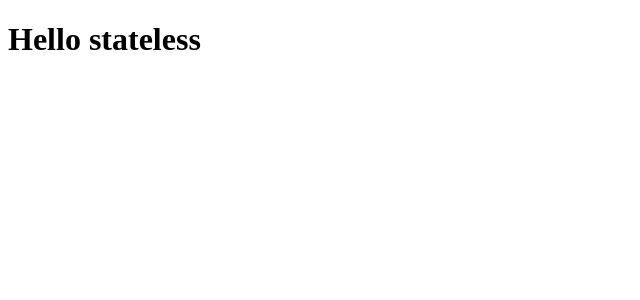
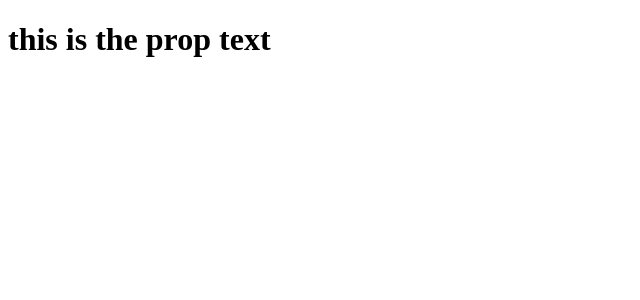
Before and after one commit to bgirlcoolcat/React-How-to, a React (Create React App) app: page / in a window 1280 px wide. Shown: the top 300 px of the page, without its empty margins (0-640 px from the left). Built offline with nearby package versions, Linux system fonts and the light colour scheme.

Commit message:
We can pass data into our components using props

```diff
--- a/public/index.html
+++ b/public/index.html
@@ -2,7 +2,7 @@
 <html lang="en">
   <head>
     <meta charset="utf-8">
-    <title>React App</title>
+    <title>React - How to App</title>
   </head>
   <body>
     <div id="root"></div>
--- a/src/App.js
+++ b/src/App.js
@@ -1,7 +1,12 @@
 import React from 'react';
 
-// A stateless function component
+// In our component, we can access our props by interpolating with curly brackets,
+// this.props, and then, the name of the prop that we're looking for (saved in our index.js file).
 
-const App = () => <h1>Hello stateless</h1>
+class App extends React.Component {
+  render() {
+    return <h1>{this.props.txt}</h1>
+  }
+}
 
 export default App;
--- a/src/index.js
+++ b/src/index.js
@@ -1,10 +1,9 @@
 import React from 'react';
 import ReactDOM from 'react-dom';
 import App from './App';
-// import registerServiceWorker from './registerServiceWorker';
 
+// We can pass data into our components by using what's called props. Here, I've created a prop called txt.
 ReactDOM.render(
-    <App />,
+    <App txt="this is the prop text"/>,
     document.getElementById('root')
 );
-// registerServiceWorker();
```
